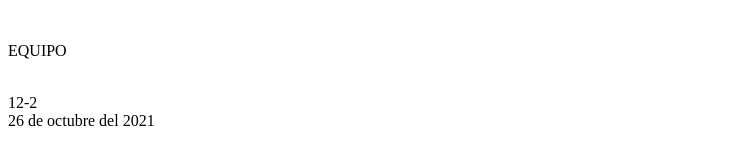
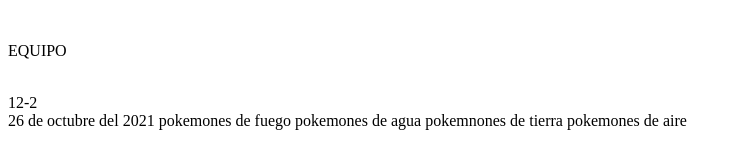
Before and after one commit to rbcarros/12-2-Carro-Gutierres-blog_del_mundo, a plain HTML site: page root/propuestas.html in a window 1280 px wide. Shown: the whole page, without its empty margins (0-742 px from the left). Drawn offline with Linux system fonts and the light colour scheme.

Commit message:
rada te toca

```diff
--- a/root/propuestas.html
+++ b/root/propuestas.html
@@ -9,5 +9,15 @@
       <br><p>EQUIPO </p>
        <br> 12-2
         <br> 26 de octubre del 2021
+<!--Tema 1 de pokemones --->
+<hgrou></hgrou>
+</h1>pokemones de fuego </h1>
+</h2>pokemones de agua </h2>
+</h3>pokemnones de tierra </h3>
+</h4>pokemones de aire </h4>
+
+
+
+
     </body>
     </html>
```
